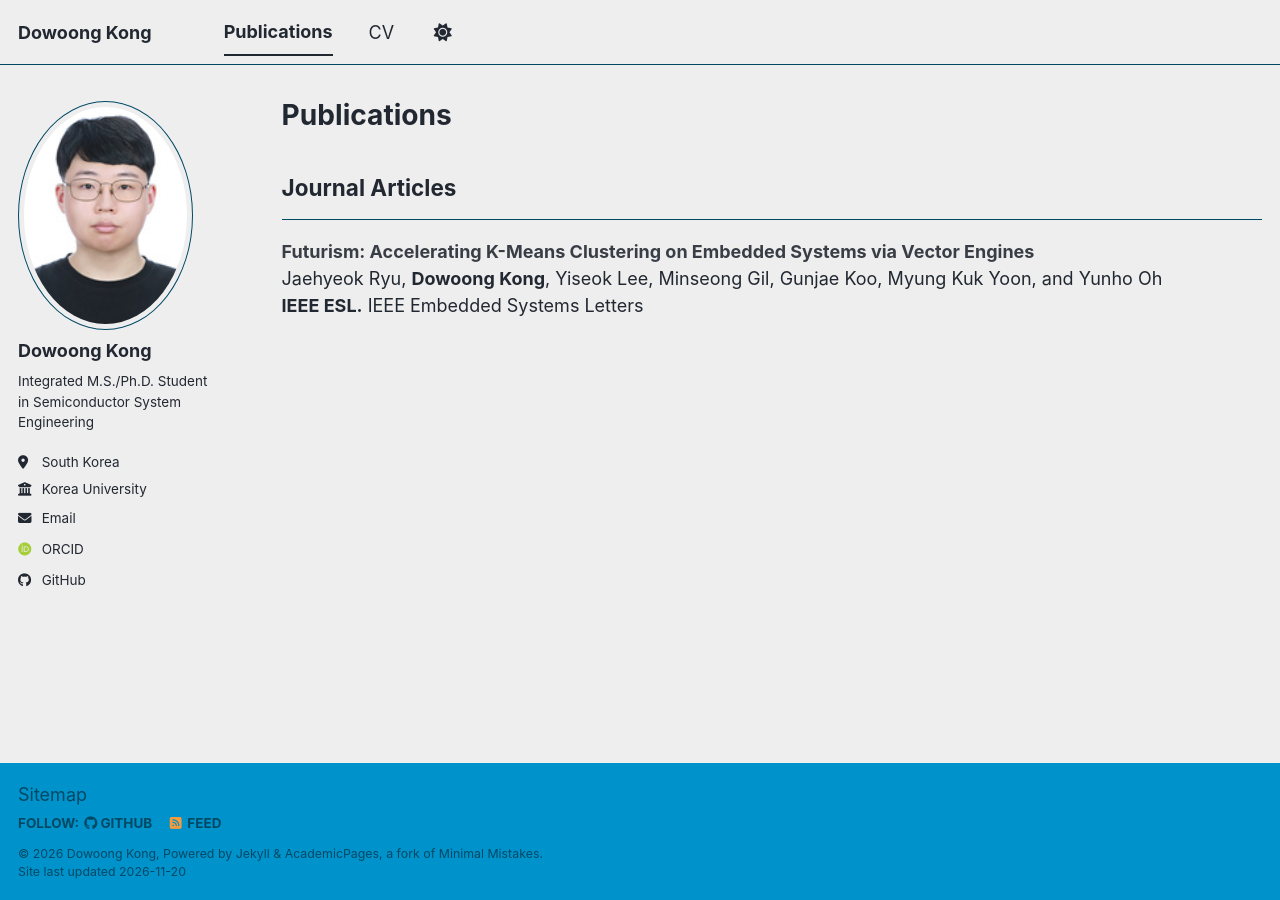
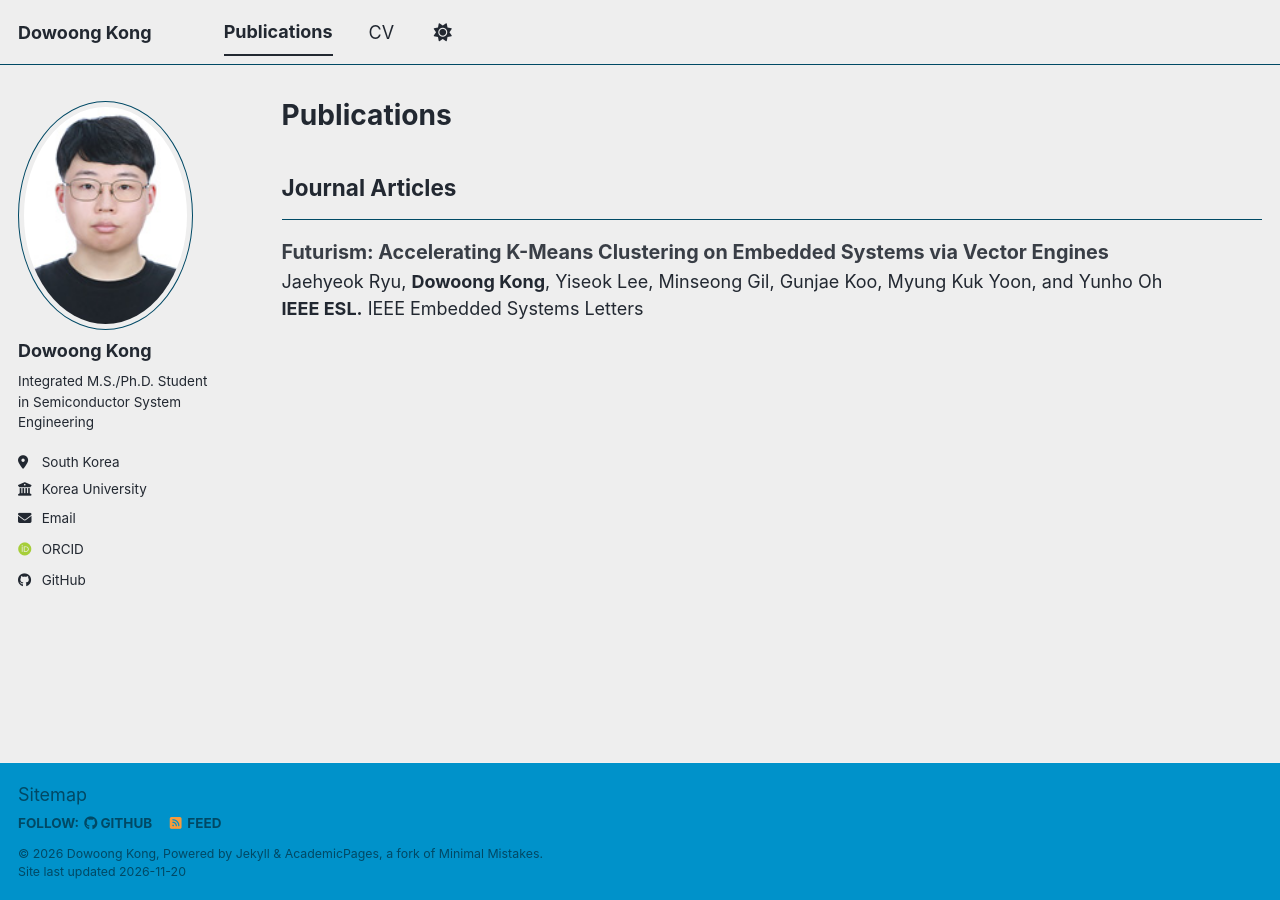
Before and after one commit to DowoongKong/DowoongKong.github.io, a Jekyll site: the page built from _pages/publications.html, in a window 1280 px wide. Built offline with Jekyll 4.4.1, drawn with Linux system fonts in a browser that asks for light colours; some web fonts are replaced; a script bundle is joined from its source files by our own code; library files that are not in the unit come from our copies.

Commit message:
Add styling for publication titles

```diff
--- a/_pages/publications.html
+++ b/_pages/publications.html
@@ -6,6 +6,7 @@ author_profile: true
 ---
 <style>
   .pub-item { margin-bottom: 1.4em; line-height: 1.5; }
+  .pub-title { font-size: 1.1em; }
   .pub-title a { text-decoration: none; }
 </style>
 
```
